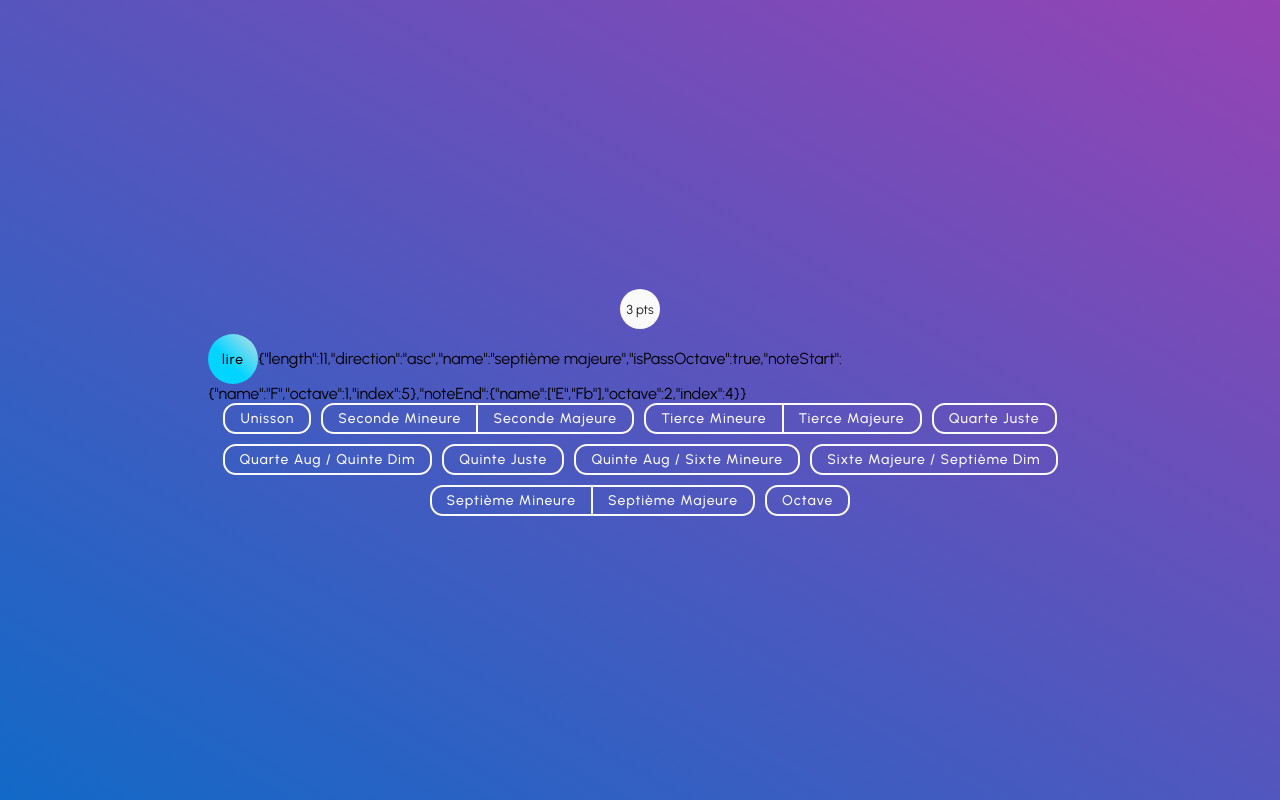
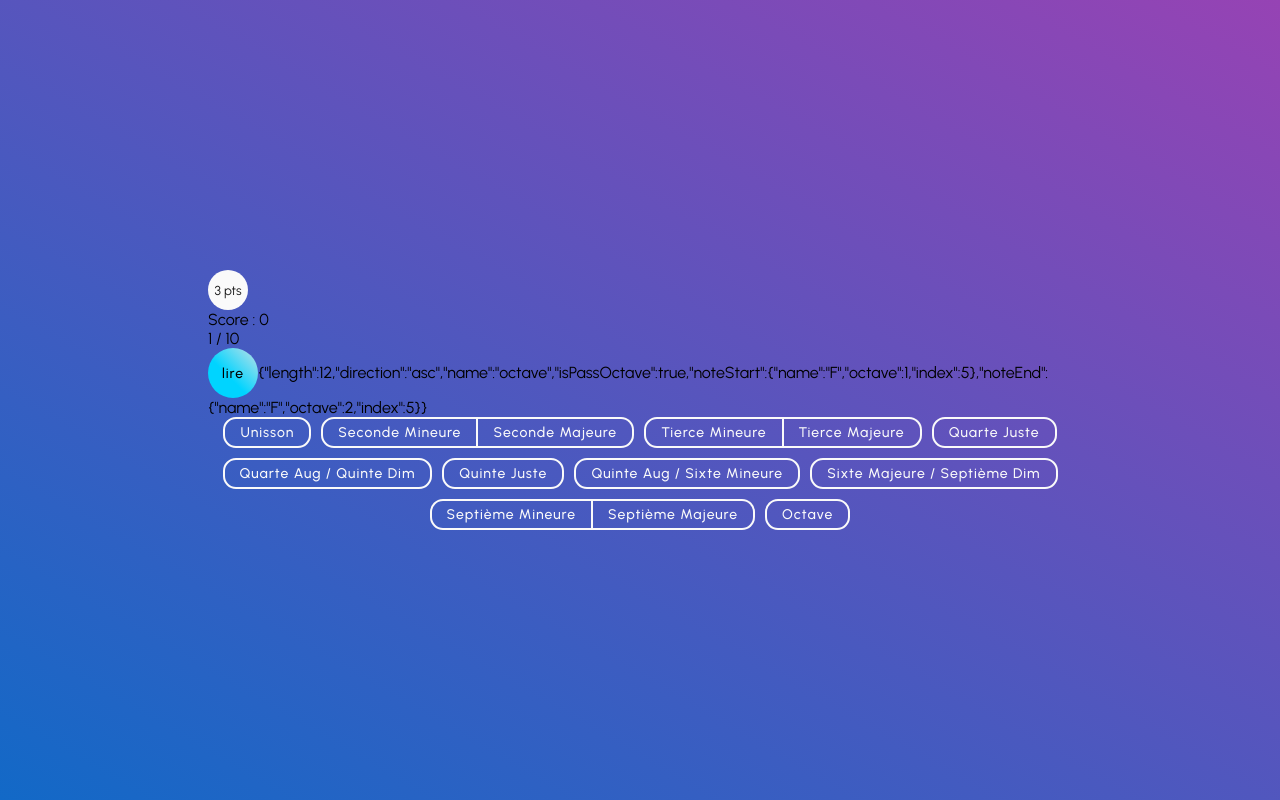
Before and after one commit to Guillaume-Rbt/gymnastigue-intervallique, a React (Vite) app: page / in a window 1280 px wide. Built offline with nearby package versions, Linux system fonts and the light colour scheme.

Commit message:
validation and point counter

```diff
--- a/src/App.jsx
+++ b/src/App.jsx
@@ -4,9 +4,6 @@ function App() {
 
 
   return <div className='main-container'>
-      <header  id='header-content' className="header-content">
-        <CounterPoint></CounterPoint>
-      </header>
 
       <GameContent ></GameContent>
 
--- a/src/components/counter.jsx
+++ b/src/components/counter.jsx
@@ -2,36 +2,35 @@ import { useEffect, useState } from "react"
 
 
 
-export default function CounterPoint ()
-{
+export default function CounterPoint({ update = () => {} }) {
     const [second, setSecond] = useState(0)
     const [point, setPoint] = useState(5)
 
+    useEffect(() => {
+        setSecond(0)
+        setPoint(5)
+    }, [update]
+    )
 
-    useEffect(()=>{
-        const timer = window.setInterval(() => {
-            setSecond( second => second + 1 )
+    useEffect(() => {
+    const   timer = window.setInterval(() => {
+            setSecond(second => second + 1)
+        }, 1000);
+        return () => { window.clearInterval(timer) }
+    }, [])
 
-        }, 1000);
-
-        if (point == 1)
-        {
-            window.clearInterval(timer)
+    useEffect(() => {
+        if (second === 3) {
+            setPoint(point => point - 2)
+            setSecond(0)
+        }
+        if (!(point > 1)) {
+            setPoint(1)
         }
 
-       return ()=> {window.clearInterval(timer)}
-    }, [])
+        update(point)
 
-useEffect(()=> {
-    if(second === 3 ) {
-        setPoint(point => point - 2)
-        setSecond(0 )
-    }
-    if (!(point > 1) ) {
-        setPoint(1)
-    }
+    }, [second])
 
-}, [second])
-
-return <span className="point-value"><span>{ point } pts</span></span>
+    return <span className="point-value"><span>{point} pts</span></span>
 }
--- a/src/components/gameContent.jsx
+++ b/src/components/gameContent.jsx
@@ -1,60 +1,76 @@
 import { ResponseButtonsMemo } from "./responseButtons"
 import IntervalPlayer from "./intervalPlayer"
 import CounterPoint from "./counter"
-import { useCallback, useRef} from "react"
+import { useCallback, useMemo, useRef, useState } from "react"
 import RandomIntervalGenerator from "../libs/RandomIntervalGenerator"
 
 
 
 export default function GameContent({ header }) {
-    let i = 0
+    const [intervalNumber, setIntervalNumber] = useState(0)
+    const [score, setScore] = useState(0)
+    let answerScore = 0
+
+    const updateAnswerScore = useCallback((score) => {
+        answerScore = score
+
+    })
 
     const containerButtonsRef = useRef()
     const intervalsGenerator = new RandomIntervalGenerator()
-    const intervals = intervalsGenerator.generateAnyIntervals(10)
-    let setIntervalPlayer = null;
-    const setCallback = useCallback((callback) => { setIntervalPlayer = callback })
+    const intervals = useMemo(() => {
+        return intervalsGenerator.generateAnyIntervals(10)
+    }, [])
 
-    const callback = useCallback((e) => {
+
+    const handleResponse = useCallback((e) => {
         let valid = false
-        let response = containerButtonsRef.current.querySelector('[data-value="'+ intervals[i].name + '"]')
-        if(Array.isArray(intervals[i].name))
-        {
-            if(intervals[i].name.indexOf(e.target.dataset.value) !== -1)
-            {
+        let response = containerButtonsRef.current.querySelector('[data-value="' + intervals[intervalNumber].name + '"]')
+        if (Array.isArray(intervals[intervalNumber].name)) {
+            if (intervals[intervalNumber].name.indexOf(e.target.dataset.value) !== -1) {
                 valid = true
+                setScore((score) => score + answerScore)
             }
             else {
                 valid = false
             }
         }
-        else
-        {
-            if(intervals[i].name == e.target.dataset.value)
-            {
+        else {
+            if (intervals[intervalNumber].name == e.target.dataset.value) {
                 valid = true
+                setScore((score) => score + answerScore)
+
+
             }
             else {
                 valid = false
             }
         }
 
-        if(valid)
-        {
+        if (valid) {
             e.target.classList.add('valid')
         }
-        else
-        {
+        else {
             e.target.classList.add('error')
             response.classList.add('valid')
         }
-        i++
-        setIntervalPlayer(intervals[i])
-    })
+
+        if(intervalNumber < 10)
+        {
+            setIntervalNumber((intervalNumber) => intervalNumber + 1)
+        }
+
+    }, [intervalNumber])
 
     return <div className="game-content">
-        {i.current}
-        <IntervalPlayer set={setCallback} dataInterval={intervals[i]}></IntervalPlayer>
-        <ResponseButtonsMemo containerRef={containerButtonsRef}  callback={callback}> </ResponseButtonsMemo>
+        <header className='game-header'>
+            <CounterPoint update={updateAnswerScore}></CounterPoint>
+            <div>Score : {score}</div>
+            {intervalNumber + 1} / 10
+             </header>
+             {(intervalNumber > 9) && <div>Votre score est : {score}</div>}
+
+       { (intervalNumber < 10) && <><IntervalPlayer dataInterval={intervals[intervalNumber]}></IntervalPlayer>
+       <ResponseButtonsMemo containerRef={containerButtonsRef} callback={handleResponse}> </ResponseButtonsMemo></>}
     </div>
 }
--- a/src/components/intervalPlayer.jsx
+++ b/src/components/intervalPlayer.jsx
@@ -3,13 +3,10 @@ import notes from '../assets/sounds/notes.wav'
 import Tooltip from './tooltip'
 import Button from './buttonBase'
 
-export default function IntervalPlayer({ dataInterval, set}) {
+export default function IntervalPlayer({ dataInterval}) {
     const [audio, setAudio] = useState(new Audio(notes))
-    const [intervalData, setIntervalData] = useState(dataInterval)
-    const intervalTemp = findTimeNotes(intervalData)
+    const intervalTemp = findTimeNotes(dataInterval)
 
-
-    set(setIntervalData)
 
     const playInterval = useCallback(() => {
 
@@ -35,8 +32,8 @@ export default function IntervalPlayer({ dataInterval, set}) {
 
     return <><Tooltip text="Lire l'interval">
         <Button type="rounded" radius='50px' handleClick={playInterval} text='lire'></Button>
-
-    </Tooltip>{JSON.stringify(intervalData)}</>
+    </Tooltip>{JSON.stringify(dataInterval)}
+    </>
 
 }
 
--- a/src/components/responseButtons.jsx
+++ b/src/components/responseButtons.jsx
@@ -5,6 +5,8 @@ import { memo } from "react";
 export  const ResponseButtonsMemo = memo(function ResponseButtons ({callback = ()=>{}, containerRef}){
     let buttonList = [];
     let key = 0;
+
+
     buttons.forEach(button => {
         if (Array.isArray(button))
         {
--- a/src/components/tooltip.jsx
+++ b/src/components/tooltip.jsx
@@ -12,8 +12,7 @@ const [coords, setCoords] = useState({top: 0, left:0})
         const localCoords =  {top: 0, left: 0}
         const targetRect = target.current.getBoundingClientRect();
         const tooltipRect = tooltipRef.current.getBoundingClientRect();
-        console.log(targetRect.left)
-        switch (positon) {
+                switch (positon) {
             case "topCenter":
                 localCoords.top = targetRect.top - tooltipRect.height - 5
                 localCoords.left = targetRect.left - (Math.abs((tooltipRect.width - targetRect.width)) / 2)
```
Also changed, not shown: src/libs/RandomIntervalGenerator.js.
